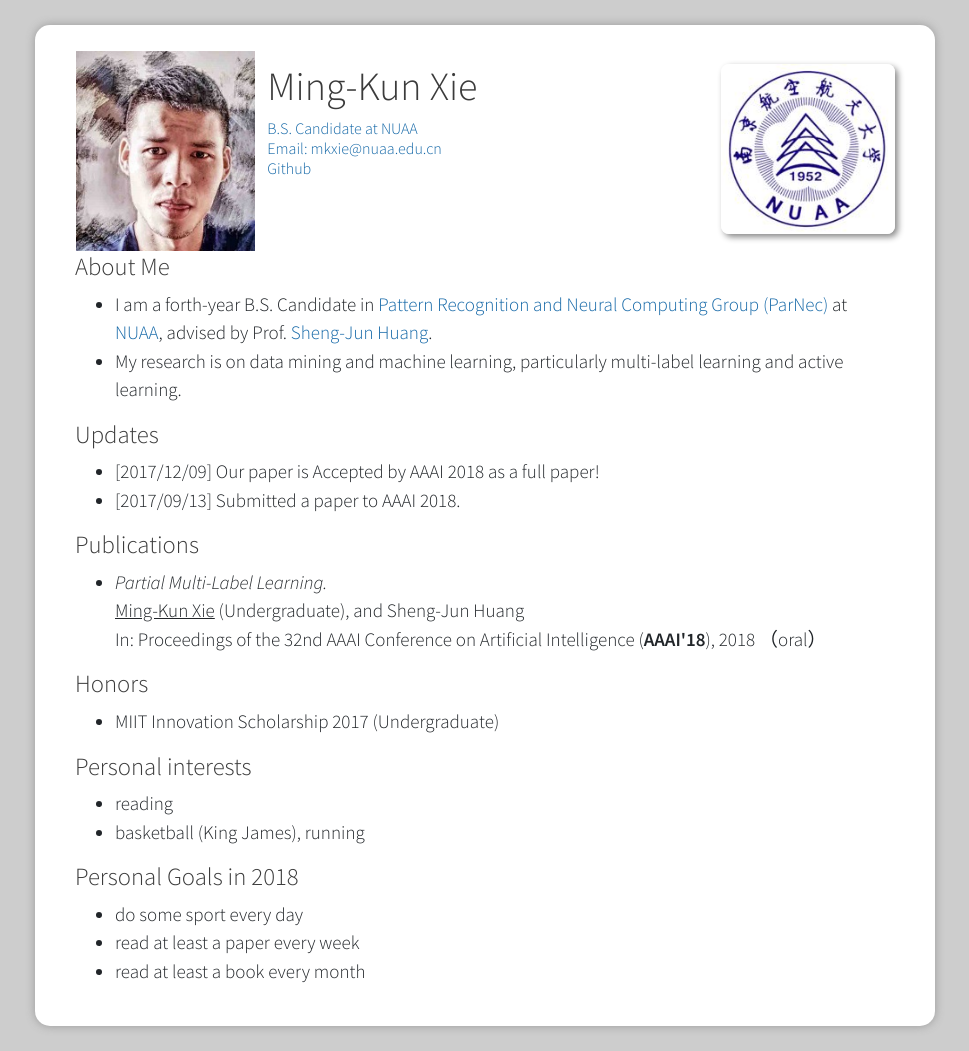
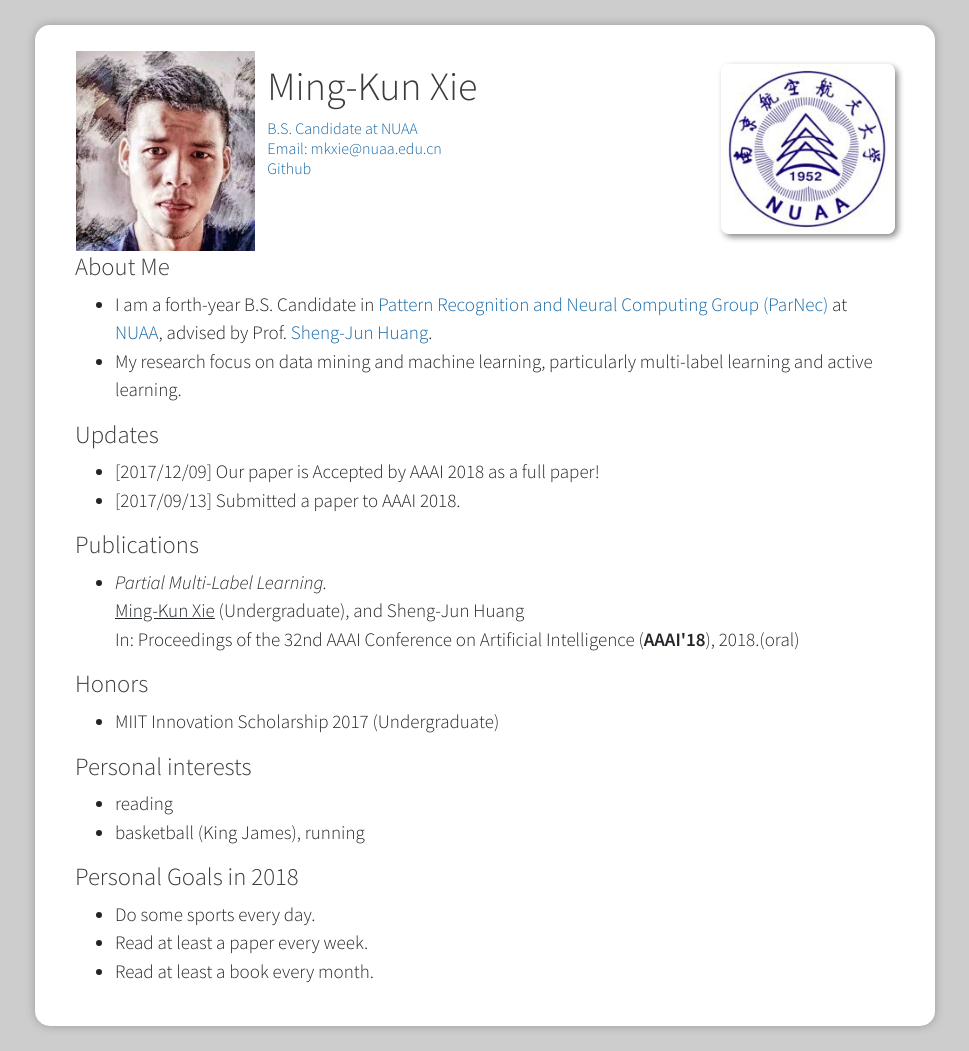
Before and after one commit to milkshieh/milkshieh.github.io, a Jekyll site: the page index.html, which Jekyll copies as it is, in a window 1280 px wide. Shown: the whole page, without its empty margins (155-1124 px from the left). Built offline with Jekyll 4.4.1, drawn with Linux system fonts in a browser that asks for light colours.

Commit message:
modify some mistakes

```diff
--- a/index.html
+++ b/index.html
@@ -172,7 +172,7 @@ body
   <h2>About Me</h2>
     <ul>
         <li>I am a forth-year B.S. Candidate in <a href="http://parnec.nuaa.edu.cn/">Pattern Recognition and Neural Computing Group (ParNec)</a> at  <a href="http://www.nuaa.edu.cn/">NUAA</a>, advised by Prof. <a href="http://parnec.nuaa.edu.cn/huangsj/">Sheng-Jun Huang</a>. </li>
-        <li>My research is on data mining and machine learning, particularly multi-label learning and active learning.</li>
+        <li>My research focus on data mining and machine learning, particularly multi-label learning and active learning.</li>
     </ul>
 
     <h2>Updates</h2>
@@ -184,7 +184,7 @@ body
    <h2>Publications</h2>
         <ul>
         <tr>
-           <td class="pub_td2"><li><i>Partial Multi-Label Learning.</i><br><u>Ming-Kun Xie</u> (Undergraduate), and Sheng-Jun Huang<br>In: Proceedings of the 32nd AAAI Conference on Artificial Intelligence (<strong>AAAI'18</strong>), 2018 （oral）<br></li>
+           <td class="pub_td2"><li><i>Partial Multi-Label Learning.</i><br><u>Ming-Kun Xie</u> (Undergraduate), and Sheng-Jun Huang<br>In: Proceedings of the 32nd AAAI Conference on Artificial Intelligence (<strong>AAAI'18</strong>), 2018.(oral)<br></li>
          </td>
         </tr>
         </ul>
@@ -202,9 +202,9 @@ body
 
     <h2>Personal Goals in 2018</h2>
     <ul>
-    <li>do some sport every day</li>
-    <li>read at least a paper every week</li>
-    <li>read at least a book every month</li>
+    <li>Do some sports every day.</li>
+    <li>Read at least a paper every week.</li>
+    <li>Read at least a book every month.</li>
     </ul>
 </div>
 </div>
```
